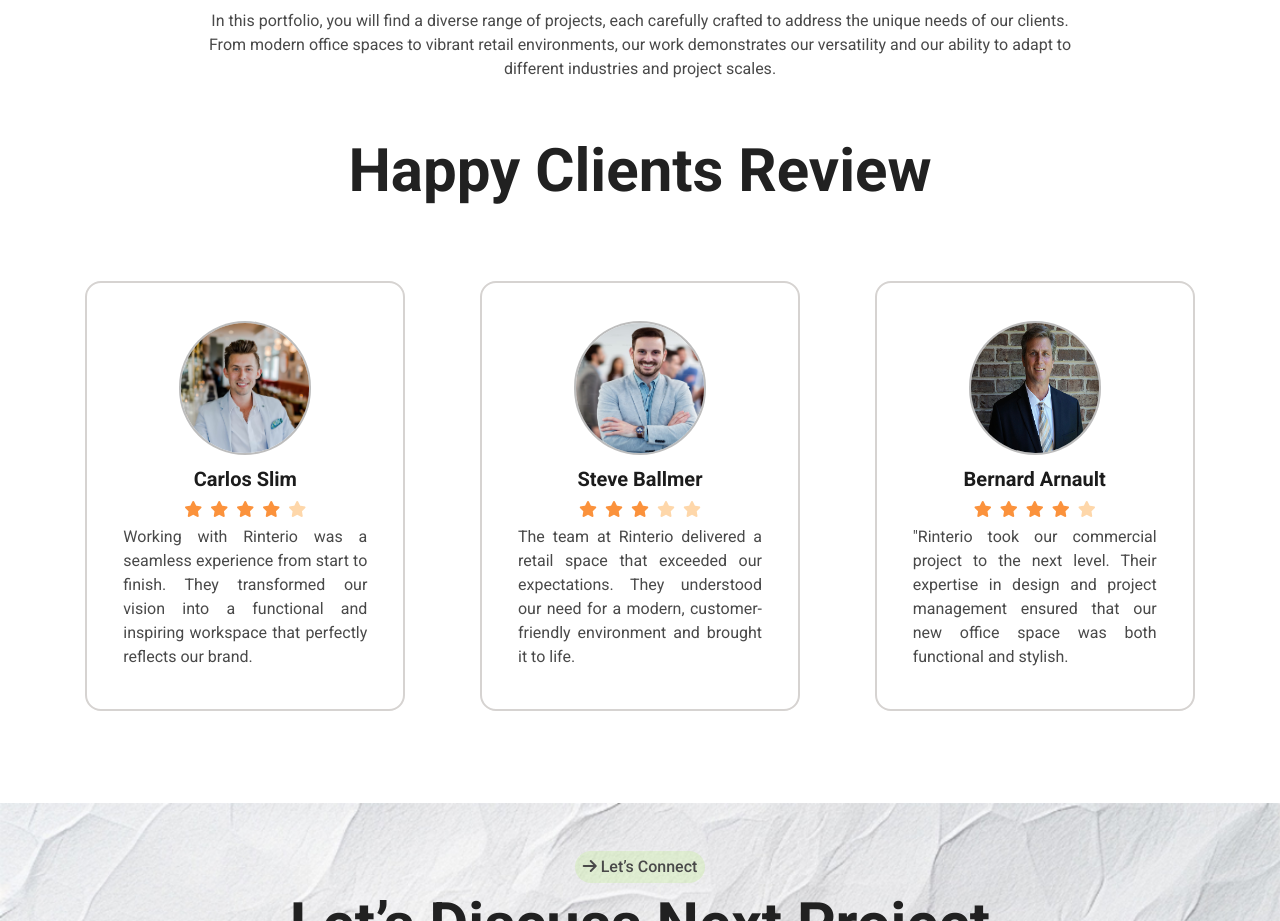
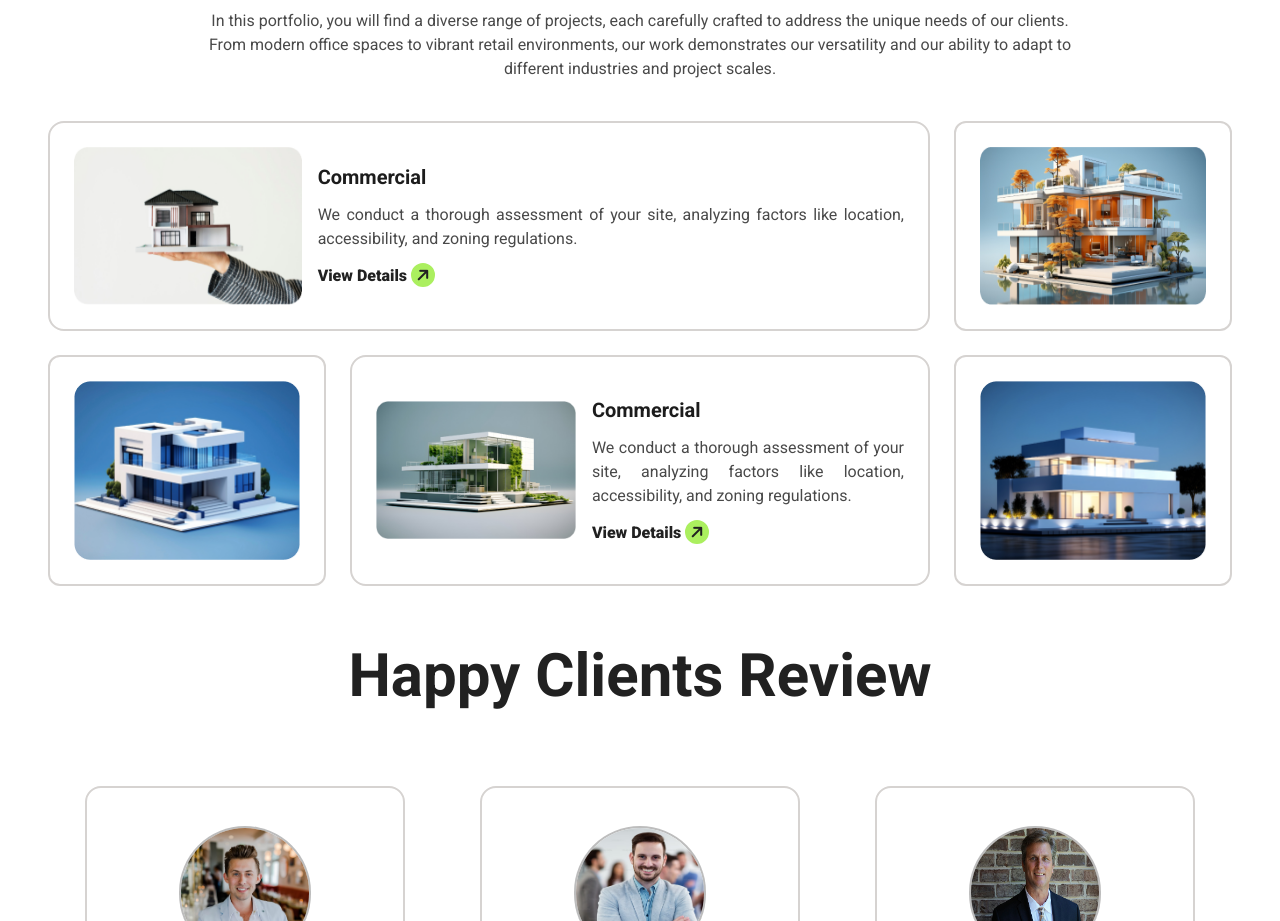
Before and after one commit to Muhammad-Piyas/assignment-three, a plain HTML site: page index.html in a window 1280 px wide. Shown: the part 2385-3306 px from the top of the page. Drawn offline with nearby package versions, Linux system fonts and the light colour scheme.

Commit message:
Challenging Part One Complete

```diff
--- a/index.html
+++ b/index.html
@@ -166,7 +166,45 @@
           </p>
         </div>
 
+        <div class="grid grid-cols-1 lg:grid-cols-4 gap-6 mt-10">
+        <div class="flex flex-col lg:flex-row lg:space-x-4 p-6 items-center border-2 border-stone-300 rounded-2xl  lg:col-span-3">
+          <div class="w-full lg:w-80 ">
+            <img class="w-full" src="image/img1.png" alt="">
+          </div>
+          <div class="space-y-3 lg:col-span-2">
+            <h4 class="text-[#1C1C1C] text-xl font-bold">Commercial</h4>
+            <p class="text-base text-[#494949] text-justify">We conduct a thorough assessment of your site, analyzing factors like location, accessibility, and zoning regulations.</p>
+            <button class="text-[#212121] font-extrabold">View Details <i class="fa-solid fa-arrow-right -rotate-45 bg-[#ABEF5F] rounded-full w-6 h-6 inline-flex justify-center items-center text-b "></i>
+          </div>
+          </div>
+          <div class="p-6 border-2 border-stone-300 rounded-xl flex justify-center">
+            <img src="image/img2.png" alt="">
+          </div>
 
+          <div class="p-6 border-2 border-stone-300 rounded-xl flex justify-center">
+            <img src="image/img3.png" alt="">
+          </div>
+
+          <div class="flex flex-col lg:flex-row lg:space-x-4 p-6 items-center border-2 border-stone-300 rounded-2xl  lg:col-span-2">
+            <div class="w-full">
+              <img class="w-full" src="image/img4.png" alt="">
+            </div>
+            <div class="space-y-3">
+              <h4 class="text-[#1C1C1C] text-xl font-bold">Commercial</h4>
+              <p class="text-base text-[#494949] text-justify">We conduct a thorough assessment of your site, analyzing factors like location, accessibility, and zoning regulations.</p>
+              <button class="text-[#212121] font-extrabold">View Details <i class="fa-solid fa-arrow-right -rotate-45 bg-[#ABEF5F] rounded-full w-6 h-6 inline-flex justify-center items-center text-b "></i>
+            </div>
+            </div>
+
+            <div class="p-6 border-2 border-stone-300 rounded-xl flex justify-center">
+              <img src="image/img5.png" alt="">
+            </div>
+
+            <div class="p-6 border-2 border-stone-300 rounded-xl flex justify-center lg:hidden">
+              <img src="image/img5.png" alt="">
+            </div>
+
+        </div>
 
      </section>
 
```
